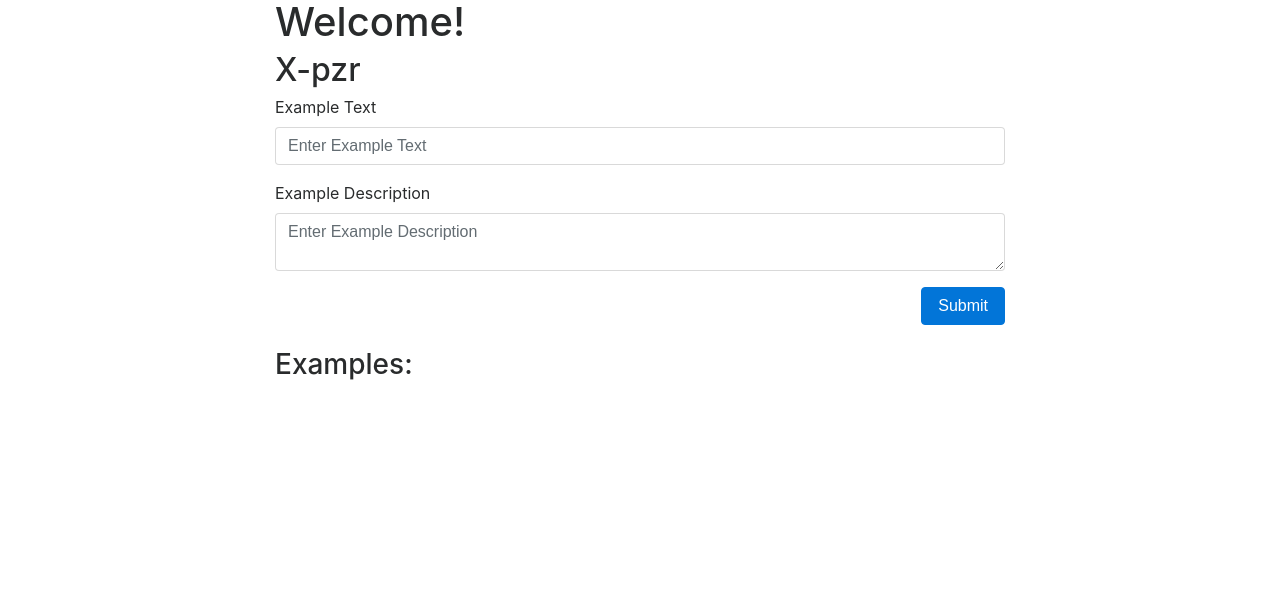
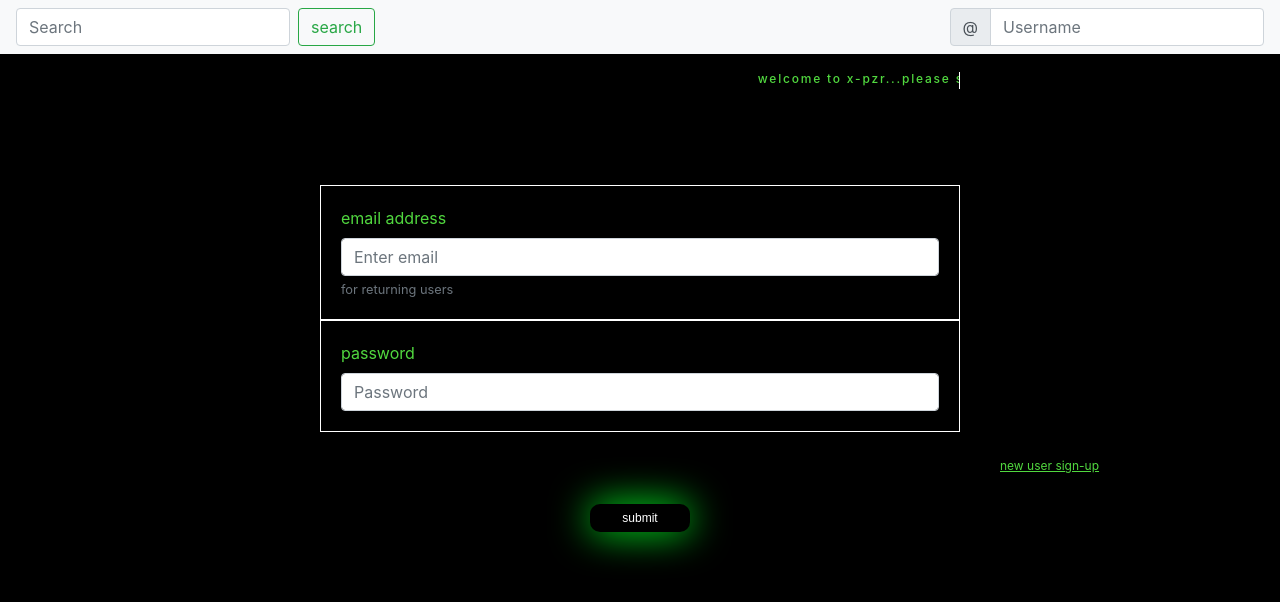
Before and after one commit to DanielSakol/Project2Group4, a Node server app: page / in a window 1280 px wide. Shown: the top 602 px of the page. Run offline with Node 20, Linux system fonts and the light colour scheme; data that the repository does not hold is empty; some libraries are stand-ins or nearby versions.

Commit message:
setup handlebar templates using frontend group's work

```diff
--- a/project2/routes/htmlRoutes.js
+++ b/project2/routes/htmlRoutes.js
@@ -3,12 +3,26 @@
 module.exports = function (app) {
   // Load index page
   app.get("/", function (req, res) {
-    db.Example.findAll({}).then(function (dbExamples) {
-      res.render("index", {
-        msg: "Welcome!",
-        examples: dbExamples
+    db.Example.findAll({})
+      .then(function (dbExamples) {
+        // res.render("index", {
+        //   msg: "Welcome!",
+        //   examples: dbExamples
+        // });
+        res.render("home");
       });
-    });
+  });
+
+  // Load signup page
+  app.get("/signup", function (req, res) {
+    db.Example.findAll({})
+      .then(function (dbExamples) {
+        // res.render("index", {
+        //   msg: "Welcome!",
+        //   examples: dbExamples
+        // });
+        res.render("signup");
+      });
   });
 
   // Load example page and pass in an example by id
--- /dev/null
+++ b/project2/views/home.handlebars
@@ -0,0 +1,40 @@
+<header>
+  <nav class="navbar fixed-top navbar-light bg-light justify-content-between">
+    <form class="form-inline">
+      <input class="form-control mr-sm-2" type="search" placeholder="Search" aria-label="Search">
+      <button class="btn btn-outline-success my-2 my-sm-0" type="submit">search</button>
+    </form>
+    <form class="form-inline">
+      <div class="input-group">
+        <div class="input-group-prepend">
+          <span class="input-group-text" id="basic-addon1">@</span>
+        </div>
+        <input type="text" class="form-control" placeholder="Username" aria-label="Username"
+          aria-describedby="basic-addon1">
+      </div>
+    </form>
+  </nav>
+</header>
+
+<div class="typewriter">
+  <br><br><br>
+  <h1>welcome to x-pzr...please sign in</p>
+  </h1>
+</div>
+<br><br><br><br>
+<form id="userForm">
+  <div class="form-group">
+    <label for="exampleInputEmail1">email address</label>
+    <input type="email" class="form-control" id="exampleInputEmail1" aria-describedby="emailHelp"
+      placeholder="Enter email">
+    <small id="emailHelp" class="form-text text-muted">for returning users</small>
+  </div>
+  <div class="form-group">
+    <label for="exampleInputPassword1">password</label>
+    <input type="password" class="form-control" id="exampleInputPassword1" placeholder="Password">
+  </div>
+  {{!-- <a class="link" href="signup.html"><u>new user sign-up</u></a> --}}
+  <a class="link" href="/signup"><u>new user sign-up</u></a>
+  <br><br><br>
+  <button type="submit" class="button">submit</button>
+</form>
--- a/project2/views/layouts/main.handlebars
+++ b/project2/views/layouts/main.handlebars
@@ -1,11 +1,24 @@
 <!DOCTYPE html>
 <html>
 
+{{!--
 <head>
   <meta charset="utf-8">
   <link rel="stylesheet" href="https://maxcdn.bootstrapcdn.com/bootstrap/4.0.0-beta.3/css/bootstrap.min.css">
   <link rel="stylesheet" href="/styles/styles.css" media="screen" title="no title" charset="utf-8">
   <title>Home Page</title>
+</head>
+--}}
+
+<head>
+  <meta charset="utf-8">
+  <meta http-equiv="X-UA-Compatible" content="IE=edge">
+  <title>x-pzr</title>
+  <meta name="description" content="">
+  <meta name="viewport" content="width=device-width, initial-scale=1">
+  <link rel="stylesheet" href="https://stackpath.bootstrapcdn.com/bootstrap/4.3.1/css/bootstrap.min.css"
+    integrity="sha384-ggOyR0iXCbMQv3Xipma34MD+dH/1fQ784/j6cY/iJTQUOhcWr7x9JvoRxT2MZw1T" crossorigin="anonymous">
+  <link rel="stylesheet" href="styles/home.css">
 </head>
 
 <body>
```
Also changed, not shown: project2/views/signup.handlebars (added, +51 -0 lines).
